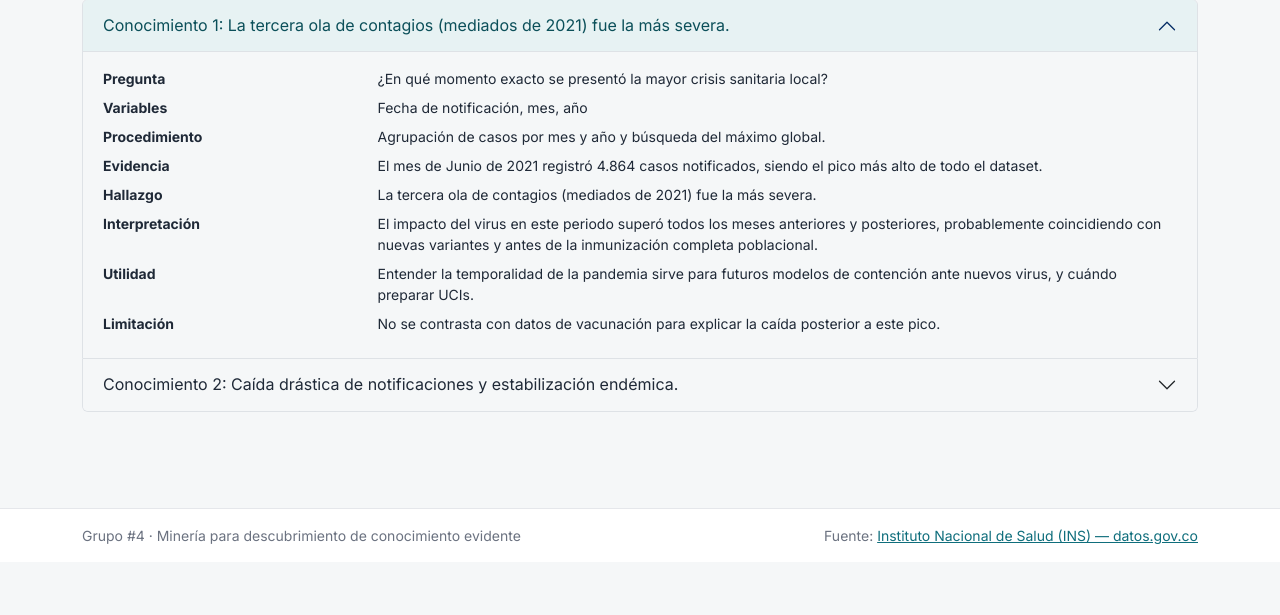
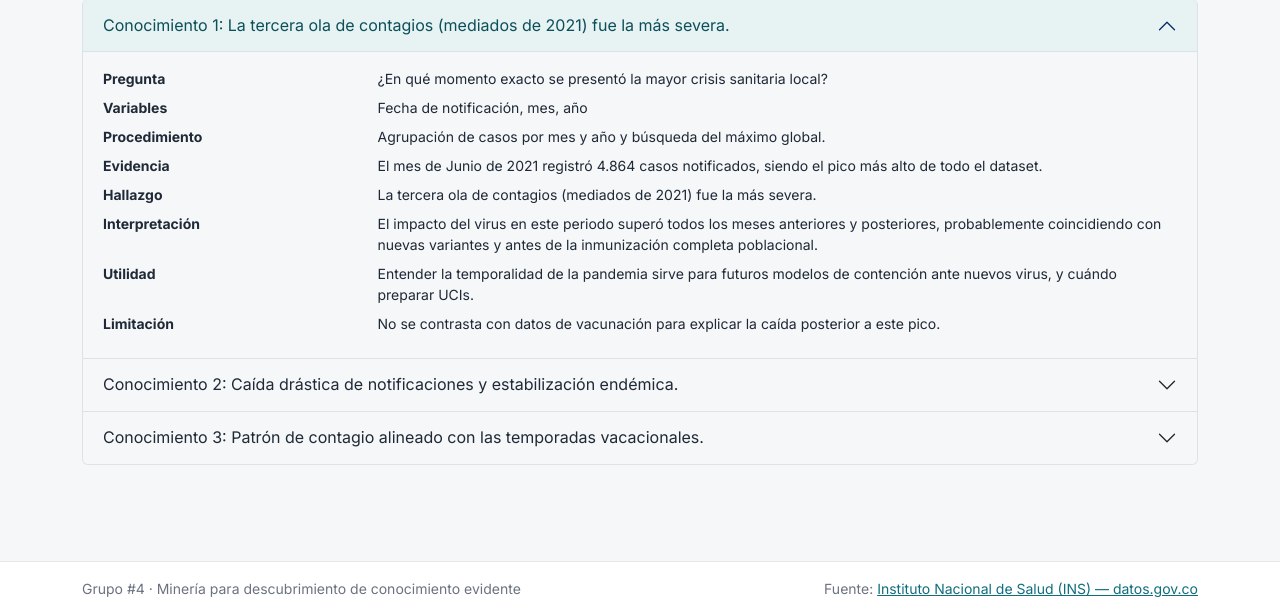
Before and after one commit to Sara1104/covid19-casos-colombia-semma, a Flask app: template templates/temporal.html in a window 1280 px wide. Shown: the part 923-1538 px from the top of the page. Before the commit the page ends 1467 px from the top, so only its background shows below. Run offline with Flask 3, Linux system fonts and the light colour scheme; the template is opened without the code that fills it, so the values that code supplies are empty; some libraries are stand-ins or nearby versions.

Commit message:
Se agrego un tercer conocimiento evidente

```diff
--- a/templates/temporal.html
+++ b/templates/temporal.html
@@ -78,6 +78,17 @@
     "utilidad": "Permite redistribuir recursos de salud a otras patologías y relajar políticas públicas restrictivas.",
     "limitacion": "Puede haber un subregistro masivo por reducción del volumen de pruebas PCR aplicadas en los últimos años."
   }) }}
+
+  {{ c.conocimiento(3, {
+    "pregunta": "¿Existen épocas del año con mayor propensión histórica a repuntes?",
+    "variables": "Mes de notificación (ignorando el año), recuento acumulado",
+    "procedimiento": "Agrupación de todos los casos históricos según el mes del calendario.",
+    "evidencia": "El gráfico de estacionalidad muestra una concentración de casos alrededor de junio y diciembre/enero a lo largo de los años.",
+    "hallazgo": "Patrón de contagio alineado con las temporadas vacacionales.",
+    "interpretacion": "El aumento de la interacción social, reuniones familiares y viajes durante las festividades de mitad y fin de año ha sido el mayor catalizador de las transmisiones locales.",
+    "utilidad": "Permite a las autoridades sanitarias locales planificar campañas de prevención focalizadas y preparar la capacidad hospitalaria antes de estas temporadas.",
+    "limitacion": "El mega-pico inusual de junio de 2021 introduce un fuerte sesgo estadístico en el acumulado de ese mes."
+  }) }}
 </div>
 
 {% endblock %}
```
